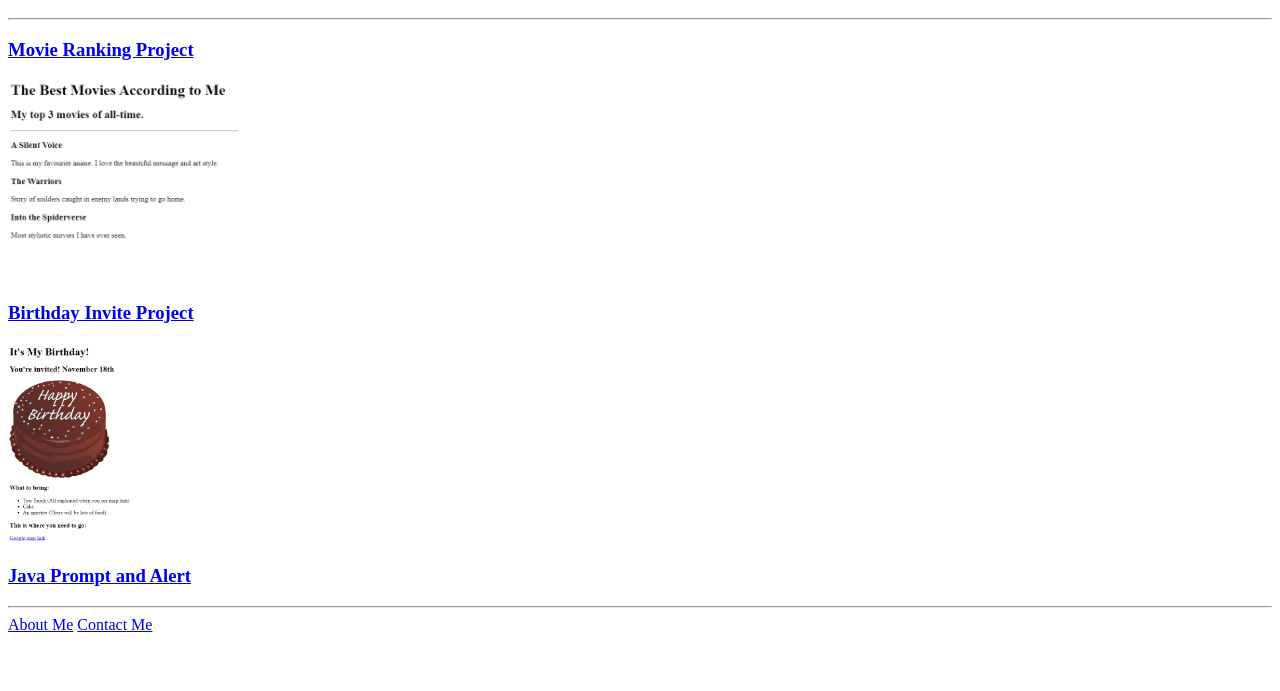
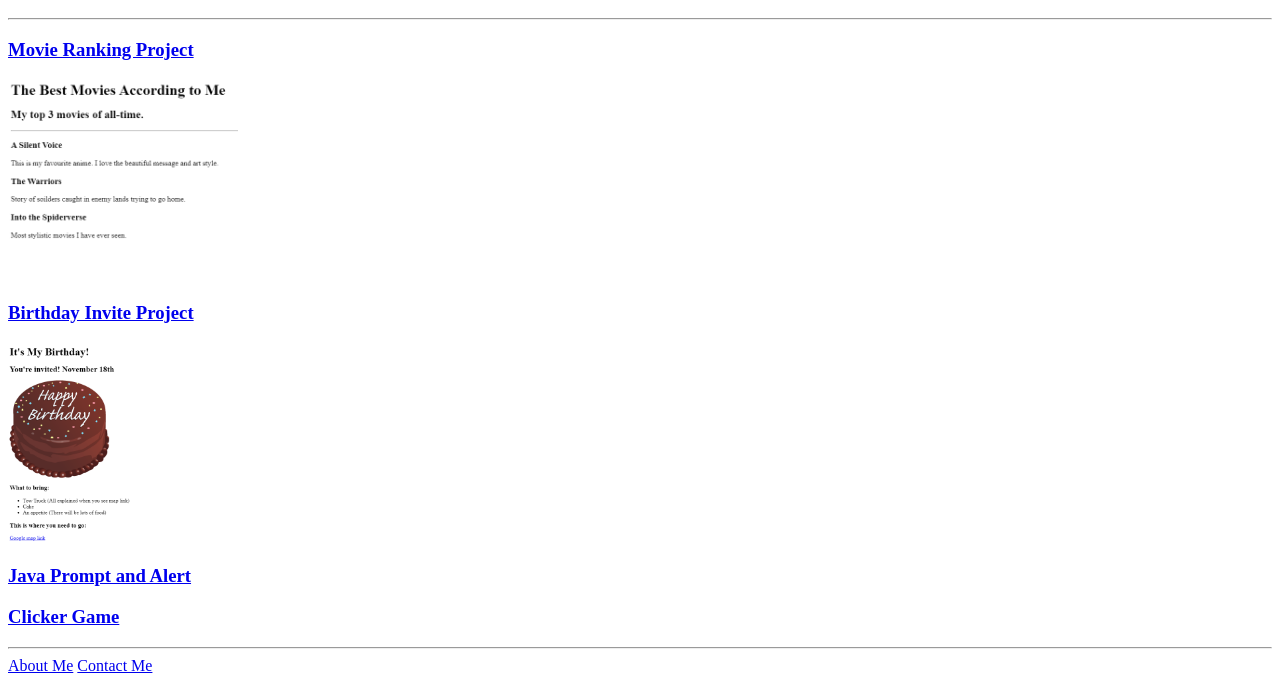
Before and after one commit to M0nk3yBrain/html-portfolio, a plain HTML site: page navbranch/HTMLPortfolio/index.html in a window 1280 px wide. Shown: the part 109-800 px from the top of the page. Drawn offline with Linux system fonts and the light colour scheme.

Commit message:
Update index.html
Added Clicker game to projects list

```diff
--- a/navbranch/HTMLPortfolio/index.html
+++ b/navbranch/HTMLPortfolio/index.html
@@ -17,6 +17,7 @@
   <h3><a href="./public/birthday-invite.html">Birthday Invite Project</a></h3>
   <img src="./assets/images/birthday-invite.png" height="200" alt="birthday invite project preview"/>
   <h3><a href=".public/javascript-prompt.html">Java Prompt and Alert</h3>
+  <h3><a href=".ClickerGame/clickerGame.html">Clicker Game</a></h3>
   <hr />
   <a href="./public/about.html">About Me</a>
   <a href="./public/contact.html">Contact Me</a>
```
